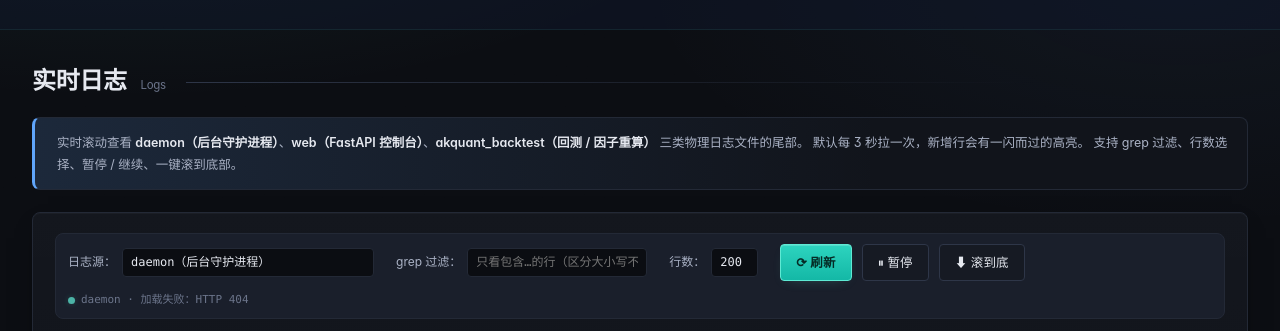
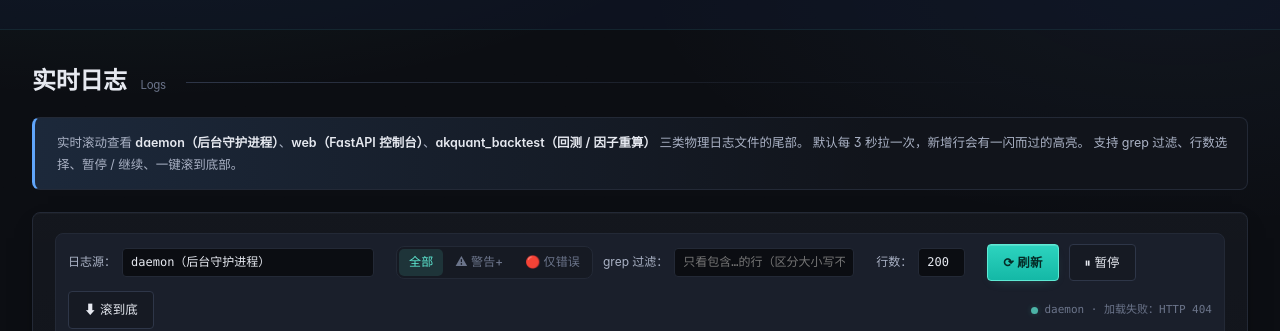
Before and after one commit to jing-ge/akq_agents, a Python web app: template src/akq_agents/web/templates/logs.html.j2 in a window 1280 px wide. Shown: the part 60-391 px from the top of the page. Run offline with Jinja, Linux system fonts and the light colour scheme; the template is opened without the code that fills it, so the values that code supplies are empty; some libraries are stand-ins or nearby versions.

Commit message:
feat(web/logs): 加'全部/警告+/仅错误'级别快捷 pill, 前端二次过滤
用户视角迭代 11 (三轮起):
- 用户来 /logs 页最高频动机是排查报错, 但当前只有通用 grep 输入框, 要手打 ERROR 麻烦
- 加三态 pill: 全部 / ⚠ 警告+ (WARN+ERROR) / 🔴 仅错误 (ERROR/CRITICAL/FATAL)
- 前端二次过滤复用 levelClass/classifyLogLine, 保持数据完整性
  (不用 grep=WARN 传给后端, 因为 ERROR 不含 WARN 字符串, 会漏)
- pill 颜色跟状态色 token: 警告黄 / 错误红 / 全部青
- 加日志签名 sig 拼接 _logLevelFilter, 切 pill 触发刷新不被'sig 未变'跳过

Co-Authored-By: Claude Opus 4.8 (1M context) <noreply@anthropic.com>

```diff
--- a/src/akq_agents/web/static/styles.css
+++ b/src/akq_agents/web/static/styles.css
@@ -2118,6 +2118,40 @@ tr.is-clickable:hover { background: var(--bg-2) !important; }
 }
 .logs-toolbar .sep {
   flex: 1;
+}
+.logs-toolbar .log-level-pills {
+  display: inline-flex;
+  gap: 2px;
+  padding: 2px;
+  background: var(--bg-2);
+  border: 1px solid var(--line);
+  border-radius: var(--r-md);
+}
+.logs-toolbar .log-pill {
+  border: none;
+  background: transparent;
+  color: var(--fg-dim);
+  padding: 4px 10px;
+  font-size: 12px;
+  border-radius: 5px;
+  cursor: pointer;
+  transition: background 140ms, color 140ms;
+}
+.logs-toolbar .log-pill:hover {
+  color: var(--fg);
+  background: var(--bg-3);
+}
+.logs-toolbar .log-pill.is-active[data-level="all"] {
+  background: var(--accent-soft);
+  color: var(--accent);
+}
+.logs-toolbar .log-pill.is-active[data-level="warn"] {
+  background: var(--warn-soft);
+  color: var(--warn);
+}
+.logs-toolbar .log-pill.is-active[data-level="error"] {
+  background: var(--err-soft);
+  color: var(--err);
 }
 .logs-toolbar .meta {
   color: var(--fg-dim);
--- a/src/akq_agents/web/templates/logs.html.j2
+++ b/src/akq_agents/web/templates/logs.html.j2
@@ -19,6 +19,16 @@
         <option value="akquant_backtest">akquant_backtest（回测 / 因子重算）</option>
       </select>
     </label>
+    <!-- 级别快捷: 三态互斥, 点一下等于往 grep 里塞对应关键字。
+         用户找问题最高频就是"给我看错误 / 警告", 不必手打字 ERROR。 -->
+    <div class="log-level-pills" role="tablist" aria-label="级别快速过滤">
+      <button type="button" class="log-pill is-active" data-level="all" aria-selected="true"
+              onclick="setLogLevelFilter('all', this)" title="显示全部日志">全部</button>
+      <button type="button" class="log-pill" data-level="warn" aria-selected="false"
+              onclick="setLogLevelFilter('warn', this)" title="仅显示 WARN + 以上">⚠ 警告+</button>
+      <button type="button" class="log-pill" data-level="error" aria-selected="false"
+              onclick="setLogLevelFilter('error', this)" title="仅显示 ERROR / CRITICAL / FATAL">🔴 仅错误</button>
+    </div>
     <label>grep 过滤：
       <input type="text" id="log-grep" data-hotkey-search placeholder="只看包含…的行（区分大小写不敏感）"
              onkeydown="if(event.key==='Enter'){ refreshLogs(true); }">
@@ -113,6 +123,22 @@ function buildLogHtml(entries, startNo, freshFromIdx) {
   }).join('');
 }
 
+// 级别快捷 pill: 通过 grep 参数复用后端过滤 (子字符串). 三态互斥.
+// - all   → 清 grep, 显示全部
+// - warn  → grep=WARN (匹配 WARN / WARNING; ERROR 不含 WARN 字符串, 需再加逻辑? 后端是 or 语义, 只能选一个)
+//   实际实现: warn 时用 grep=WARN, ERROR 会被漏, 但用户想看告警多半是想'高于 info', 加个 or 会复杂;
+//   → 采用第二方案: 前端已有 levelClass 分类, 拉全量后前端二次过滤显示. 保持数据完整性 + 精准过滤.
+let _logLevelFilter = 'all';
+function setLogLevelFilter(level, btn) {
+  _logLevelFilter = level;
+  document.querySelectorAll('.log-level-pills .log-pill').forEach(b => {
+    const on = b.dataset.level === level;
+    b.classList.toggle('is-active', on);
+    b.setAttribute('aria-selected', on ? 'true' : 'false');
+  });
+  refreshLogs(true);
+}
+
 async function refreshLogs(force) {
   const viewer = document.getElementById('logs-viewer');
   const meta = document.getElementById('log-meta');
@@ -121,7 +147,6 @@ async function refreshLogs(force) {
   const grep = document.getElementById('log-grep').value.trim();
   const url = `/api/ops/logs?source=${encodeURIComponent(source)}&lines=${encodeURIComponent(lines)}`
             + (grep ? `&grep=${encodeURIComponent(grep)}` : '');
-
   // 拉取前先记录当前滚动状态
   const wasAtBottom = (viewer.scrollHeight - viewer.scrollTop - viewer.clientHeight) < 40;
 
@@ -136,9 +161,17 @@ async function refreshLogs(force) {
     }
     const arr = d.lines || [];
     // 结构化条目;后端没给 entries 时,退回用原始行包成 {msg} 结构
-    const entries = d.entries || arr.map(ln => ({ ts: '', level: '', logger: '', msg: ln }));
-    // 用最后一行 + 行数当签名，简单 diff 新增
-    const sig = arr.length + '|' + (arr.length ? arr[arr.length - 1].slice(0, 200) : '');
+    const entriesRaw = d.entries || arr.map(ln => ({ ts: '', level: '', logger: '', msg: ln }));
+    // 前端级别过滤 (拉全量 + 二次筛): 保持数据完整, 精准匹配 lv-* 类, 而不是简单 grep=WARN
+    // 会漏掉 ERROR 或者 grep=ERROR 会漏掉 CRITICAL 之类的问题.
+    const entries = _logLevelFilter === 'all' ? entriesRaw : entriesRaw.filter(e => {
+      const cls = levelClass(e.level) || classifyLogLine(e.msg || '');
+      if (_logLevelFilter === 'error') return cls === 'lv-error';
+      if (_logLevelFilter === 'warn')  return cls === 'lv-error' || cls === 'lv-warn';
+      return true;
+    });
+    // 用最后一行 + 行数 + 过滤态当签名, 切换 pill 时能刷新 (不然 sig 不变会被跳过)
+    const sig = arr.length + '|' + _logLevelFilter + '|' + (arr.length ? arr[arr.length - 1].slice(0, 200) : '');
     if (!force && sig === _lastSig) {
       // 没变 — 只刷状态
       const ts = new Date();
```
